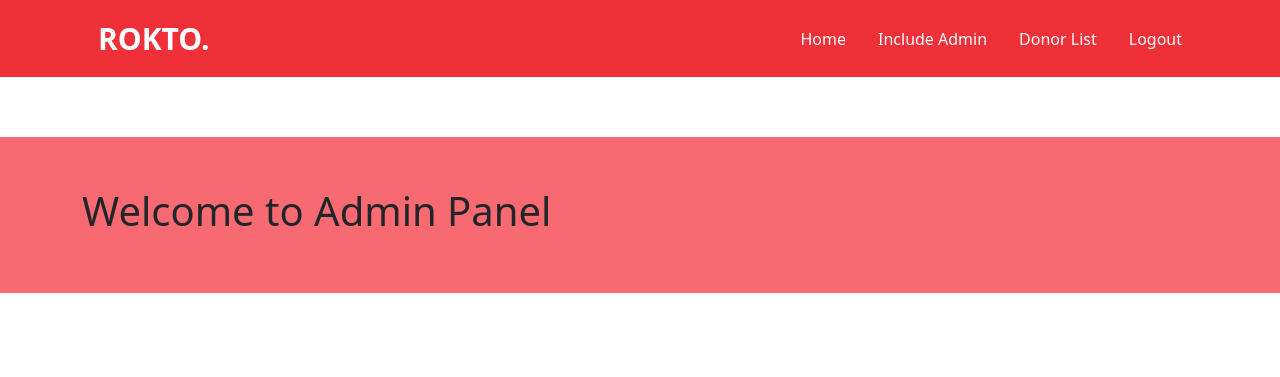
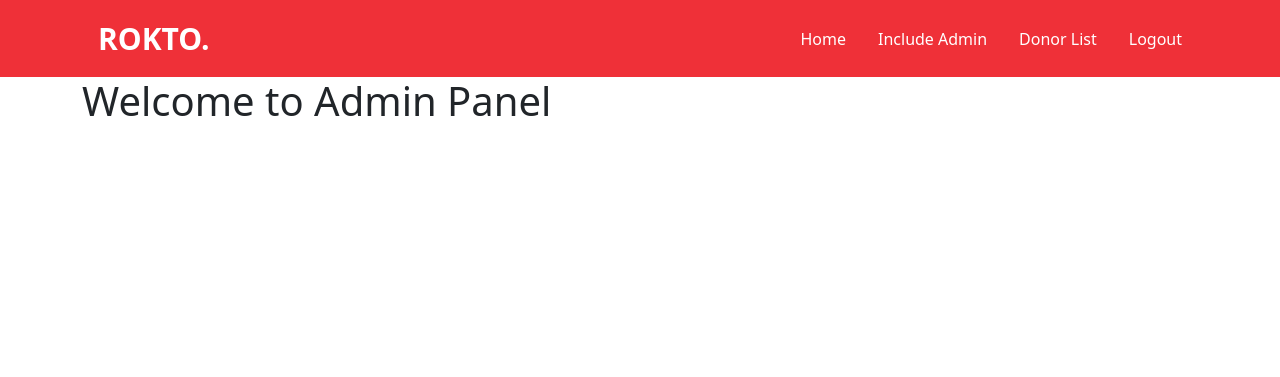
Before and after one commit to overaisul/Blood-donation, a PHP site: page /admin.php in a window 1280 px wide. Shown: the top 377 px of the page. Run offline with PHP 8.4, Linux system fonts and the light colour scheme.

Commit message:
Update admin.php

```diff
--- a/admin/admin.php
+++ b/admin/admin.php
@@ -42,7 +42,7 @@ include("../HTML/connection.php");
          </div>
         </nav>
 
-<div class="home blood">
+<div class="blood">
   <div class="container">
     <h1>Welcome to Admin Panel</h1>
   </div>
```
